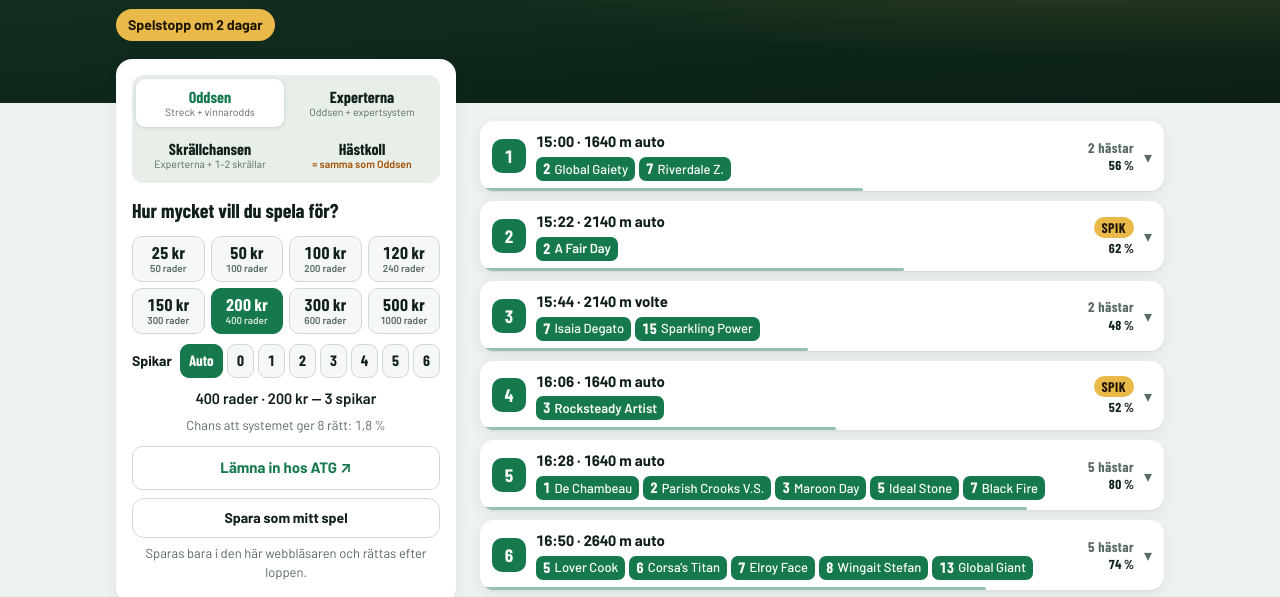
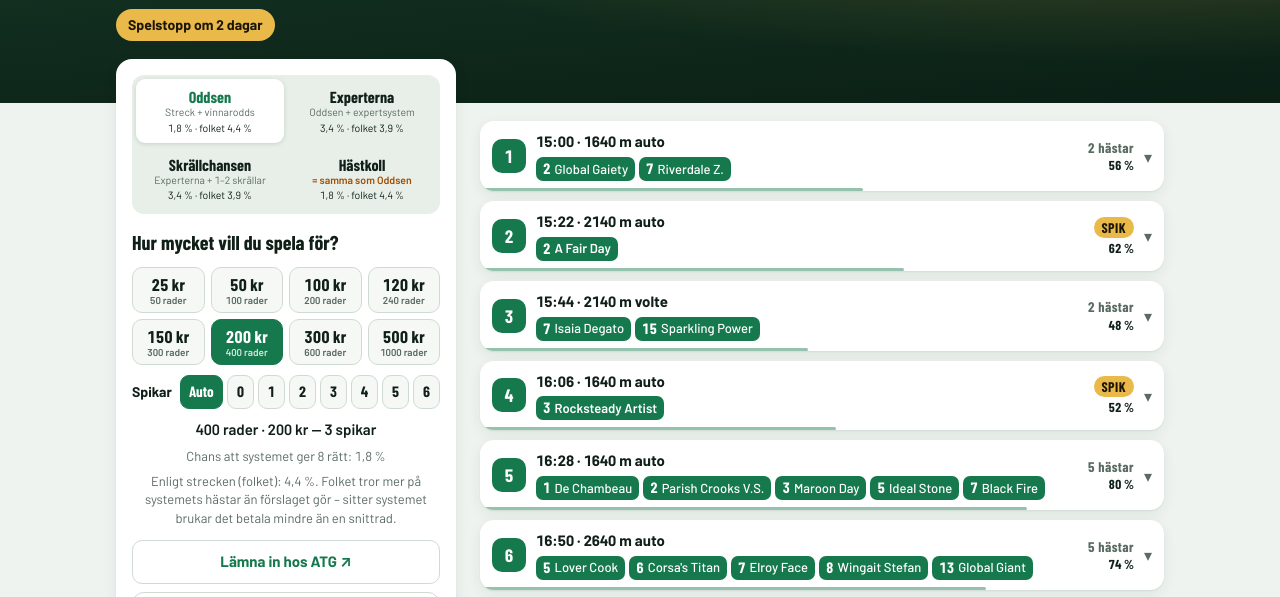
Before and after one commit to KKandenas/travguiden, a plain HTML site: page docs/index.html in a window 1280 px wide. Shown: the part 150-747 px from the top of the page. Drawn offline with nearby package versions, Linux system fonts and the light colour scheme; a web font is replaced by a local one.

Commit message:
Kupongen: systemets chans mot folkets
Varje förslagsknapp visar chansen för alla rätt enligt förslaget och samma
chans räknad på strecken ("0,8 % · folket 2,4 %"), och under sammanfattningen
står vad skillnaden betyder för utdelningen. Underlag: i V85 är favoriterna
överstreckade (652 lopp: minst 25 % streck vann 312 gånger mot strecknas 344
och Oddsens 316), så de flesta system ligger under folket.

Co-Authored-By: Claude Opus 5.5 <noreply@anthropic.com>
Claude-Session: https://claude.ai/code/session_01Wpwq5yFtbvTUKucoBcAAyx

```diff
--- a/docs/app.css
+++ b/docs/app.css
@@ -131,6 +131,8 @@ h1 { font-family: var(--rubrikfont); font-size: 36px; font-weight: 800; line-hei
 .forslag button[aria-checked="true"] { background: var(--yta); box-shadow: 0 1px 4px rgba(10, 40, 25, .15); }
 .forslag button[aria-checked="true"] b { color: var(--primar); }
 .forslag button.lika span { color: var(--orange-text); font-weight: 600; }
+.forslag button small.folk { display: block; margin-top: 3px; font-size: 10.5px; color: var(--text); font-variant-numeric: tabular-nums; }
+.forslag button small.folk:empty { display: none; }
 .forslag button:focus-visible { outline: 2px solid var(--gul); outline-offset: 2px; }
 .budgetknappar { display: grid; grid-template-columns: repeat(4, 1fr); gap: 6px; }
 .budgetknappar button {
--- a/docs/app.js
+++ b/docs/app.js
@@ -1,9 +1,9 @@
 import {
-  BUDGETAR, RADPRIS, VARDE_GRANS, deltagare, kronor, optimera, ratta, sammanfattning, skrallchanser,
+  BUDGETAR, RADPRIS, VARDE_GRANS, deltagare, folketsChans, kronor, optimera, ratta, sammanfattning, skrallchanser,
   skrallKrav, vinst,
-} from "./optimizer.js?v=20261118a";
-import { KALLOR, PERIODER, backtesta, iPeriod, sammanstall } from "./backtest.js?v=20261118a";
-import * as minaSpel from "./minaspel.js?v=20261118a";
+} from "./optimizer.js?v=20261118b";
+import { KALLOR, PERIODER, backtesta, iPeriod, sammanstall } from "./backtest.js?v=20261118b";
+import * as minaSpel from "./minaspel.js?v=20261118b";
 
 const $ = (id) => document.getElementById(id);
 const LAGRING = "travguiden";
@@ -189,17 +189,37 @@ function markeraForslag() {
   for (const b of document.querySelectorAll(".forslag button")) b.setAttribute("aria-checked", String(b.dataset.kalla === state.kalla));
 }
 
-/** Markera förslag som ger exakt samma system som Oddsen (t.ex. innan expertsystemen eller Hästkoll finns). */
+/** Markera förslag som ger exakt samma system som Oddsen (t.ex. innan expertsystemen eller Hästkoll finns), och
+ *  visa på varje knapp systemets chans för alla rätt mot folkets (strecken), så att man ser skillnaden före valet. */
 function markeraLika(box, data, budget, lasningar, spikar = {}, uteslutna = {}) {
   const nyckel = (r) => (r.ok ? JSON.stringify(r.val.map((v) => [...v.nr].sort((x, y) => x - y))) : "");
-  const oddsen = nyckel(optimeraForslag(data, "modell", budget, lasningar, spikar, uteslutna));
+  const res = (k) => optimeraForslag(data, k, budget, lasningar, spikar, uteslutna);
+  const oddsen = nyckel(res("modell"));
   for (const b of box.querySelectorAll("button[data-kalla]")) {
     const k = b.dataset.kalla, under = b.querySelector("span");
     under.dataset.under ??= under.textContent;
-    const lika = k !== "modell" && nyckel(optimeraForslag(data, k, budget, lasningar, spikar, uteslutna)) === oddsen;
+    const r = res(k);
+    const lika = k !== "modell" && nyckel(r) === oddsen;
     b.classList.toggle("lika", lika);
     under.textContent = lika ? "= samma som Oddsen" : under.dataset.under;
+    let folk = b.querySelector(".folk");
+    if (!folk) b.append(folk = el("small", { class: "folk" }));
+    const f = r.ok ? folketsChans(avdelningarFor(data, k), r.val) : null;
+    folk.textContent = f ? `${kortChans(f.chans)} · folket ${kortChans(f.folket)}` : "";
+    folk.title = f ? `Chans för ${spelFor(data).antal_avd} rätt enligt förslaget och enligt strecken` : "";
   }
+}
+const kortChans = (p) => (p >= 0.001 ? `${decimal(p * 100, 1)} %` : "<0,1 %");
+
+/** Raden under systemets chans: folkets chans för samma system, och vad skillnaden betyder för utdelningen. */
+function folkText(data, kalla, r) {
+  if (!r.ok) return "";
+  const { chans, folket } = folketsChans(avdelningarFor(data, kalla), r.val);
+  const kvot = chans / folket;
+  const bas = `Enligt strecken (folket): ${chansText(folket)}.`;
+  if (kvot <= 0.8) return `${bas} Folket tror mer på systemets hästar än förslaget gör – sitter systemet brukar det betala mindre än en snittrad.`;
+  if (kvot >= 1.25) return `${bas} Förslaget tror mer på systemets hästar än folket gör – sitter systemet brukar det betala mer än en snittrad.`;
+  return `${bas} Ungefär som förslaget – utdelningen brukar bli som för en snittrad.`;
 }
 
 /** Chans och streck som andelar bland de hästar som startar (samma som optimeraren räknar med). */
@@ -289,6 +309,7 @@ function uppdatera() {
   const r = state.resultat;
   $("sammanfattning").textContent = r.ok ? sammanfattning(r) : r.fel;
   $("systemchans").textContent = r.ok ? `Chans att systemet ger ${spelFor(d).antal_avd} rätt: ${chansText(r.chans)}` : "";
+  $("folkchans").textContent = folkText(d, state.kalla, r);
   const info = forslagInfo(d, state.kalla, r);
   $("forslag-info").textContent = info;
   $("forslag-info").hidden = !info;
@@ -1022,7 +1043,7 @@ function perInsatsRuta(historik) {
       };
       try {
         // Egen tråd: sidan fryser inte och beräkningen går i full fart (10–15 s)
-        const w = new Worker("backtest_worker.js?v=20261118a", { type: "module" });
+        const w = new Worker("backtest_worker.js?v=20261118b", { type: "module" });
         w.onmessage = (m) => {
           if (m.data.framsteg) knapp.textContent = `Räknar … ${Math.round(m.data.framsteg * 100)} %`;
           if (m.data.klar) { w.terminate(); klart(m.data.klar); }
--- a/docs/backtest.js
+++ b/docs/backtest.js
@@ -7,7 +7,7 @@
 //   (de två sista finns bara för omgångar där experternas system respektive Hästkoll fanns; null = saknas).
 // Chanserna är walk-forward: räknade med vikter som bara sett lopp före omgångens månad.
 
-import { LAMBDA, RADPRIS, SKRALL, optimera, ratta, skrallKrav, vinst } from "./optimizer.js?v=20261118a";
+import { LAMBDA, RADPRIS, SKRALL, optimera, ratta, skrallKrav, vinst } from "./optimizer.js?v=20261118b";
 
 // Förslagen i appen plus Strecken (folkets bedömning som chans) som jämförelse. Experterna finns bara för
 // omgångar där experternas system sparades (h har då ett fjärde värde).
--- a/docs/backtest_worker.js
+++ b/docs/backtest_worker.js
@@ -1,6 +1,6 @@
 // Räknar backtestet för alla förslag och insatser i en egen tråd, så att sidan inte fryser (app.js → perInsatsRuta).
-import { backtestaAlla } from "./backtest.js?v=20261118a";
-import { BUDGETAR } from "./optimizer.js?v=20261118a";
+import { backtestaAlla } from "./backtest.js?v=20261118b";
+import { BUDGETAR } from "./optimizer.js?v=20261118b";
 
 self.onmessage = (e) => {
   let senast = 0;
--- a/docs/index.html
+++ b/docs/index.html
@@ -14,8 +14,8 @@
 <link rel="preconnect" href="https://fonts.googleapis.com">
 <link rel="preconnect" href="https://fonts.gstatic.com" crossorigin>
 <link rel="stylesheet" href="https://fonts.googleapis.com/css2?family=Barlow:wght@400;500;600;700&family=Barlow+Condensed:wght@600;700;800&display=swap">
-<link rel="stylesheet" href="app.css?v=20261118a">
-<script type="module" src="app.js?v=20261118a"></script>
+<link rel="stylesheet" href="app.css?v=20261118b">
+<script type="module" src="app.js?v=20261118b"></script>
 </head>
 <body data-vy="kupong">
 <header class="topp">
@@ -72,6 +72,7 @@
           </div>
           <p id="sammanfattning" class="sammanfattning" aria-live="polite"></p>
           <p id="systemchans" class="forklaring-kort"></p>
+          <p id="folkchans" class="forklaring-kort"></p>
           <p id="forslag-info" class="forklaring-kort" aria-live="polite" hidden></p>
           <p id="fel" class="fel" role="alert" hidden></p>
           <a id="lamna-in" class="lamna-in" href="https://www.atg.se/spel/V85" target="_blank" rel="noopener noreferrer">Lämna in hos ATG<span class="sr-only"> (öppnas i nytt fönster)</span> <span aria-hidden="true">↗</span></a>
@@ -155,6 +156,7 @@
     <section class="kort nytt" aria-labelledby="nytt-rubrik">
       <h2 id="nytt-rubrik">Nytt i Travguiden</h2>
       <ul class="nytt-lista">
+        <li><time datetime="2026-11-18">18 nov</time> <b>Folket:</b> varje förslag visar systemets chans för alla rätt bredvid folkets (räknad på strecken), så att man ser hur mycket förslagen går mot folket.</li>
         <li><time datetime="2026-11-18">18 nov</time> <b>AI-kommentarerna och Hästkoll</b> fungerar igen efter två veckors uppehåll – Google hade ändrat sitt gränssnitt.</li>
         <li><time datetime="2026-11-18">18 nov</time> <b>Stryk häst:</b> tryck två gånger på en hästs ruta (🔒, sedan ✕) för att ta bort den ur systemet, till exempel om du tycker att systemet tagit med för många hästar i ett lopp.</li>
         <li><time datetime="2026-11-13">13 nov</time> <b>Jackpot</b> visas i kupongens rubrik när det finns extra pengar i potten för alla rätt.</li>
@@ -184,6 +186,7 @@
         <li><b>Chans</b> – Travguidens bedömning av hur troligt det är att hästen vinner.</li>
         <li><span class="prick inline" aria-hidden="true"></span> <b>Orange prick</b> – chansen är minst två procentenheter högre än strecken. Hästen är understreckad och betalar mer om den vinner.</li>
         <li>Gröna rutor är systemets hästar. Tryck på en ruta för att låsa hästen 🔒 – den kommer då alltid med, och resten av systemet räknas om runt den. Tryck en gång till för att stryka hästen ✕ – den kommer då aldrig med, och pengarna läggs där de gör mest nytta, kanske i en annan avdelning. Ett tredje tryck gör hästen valfri igen.</li>
+        <li><b>Folket</b> – under systemets chans för alla rätt står samma chans räknad på strecken, och på varje förslag står båda (till exempel "0,8 % · folket 2,4 %"). Är folkets chans högre tror folket mer på systemets hästar än förslaget gör, och sitter systemet brukar det betala mindre än en snittrad. Det är vanligt i V85, där favoriterna är överstreckade: de vinner omkring 10 % mer sällan än strecken säger. Systemen har ändå med dem, eftersom man måste träffa alla avdelningar. Siffran gäller bara högsta vinstgruppen och är aldrig bättre än förslagets egen chans – den lovar ingen vinst.</li>
         <li><b>Spika</b> på en häst gör den till ensam häst i avdelningen. Under insatsen väljer du hur många spikar systemet ska ha (<b>Auto</b> = Travguiden väljer); dina egna spikar räknas in, och resten väljer systemet.</li>
       </ul>
     </section>
--- a/docs/minaspel.js
+++ b/docs/minaspel.js
@@ -3,7 +3,7 @@
 // därmed förslaget ändras fram till spelstopp. Rättningen använder senaste.json för förra omgången och
 // historik.json för äldre omgångar.
 
-import { ratta, vinst } from "./optimizer.js?v=20261118a";
+import { ratta, vinst } from "./optimizer.js?v=20261118b";
 
 export const NYCKEL = "travguiden-mina-spel";
 export const MAX_SPEL = 500;
--- a/docs/optimizer.js
+++ b/docs/optimizer.js
@@ -197,6 +197,23 @@ function lasningsfel(avdelningar, lasningar, maxRader, radpris) {
     : "Dina låsningar går inte ihop med den här budgeten. Välj en annan budget eller lås upp något.";
 }
 
+/**
+ * Systemets chans för alla rätt enligt förslaget, och samma chans räknad på strecken ("folket"). Folkets chans är
+ * också andelen av folkets rader som finns i systemet. Är folkets chans högre än systemets tror folket mer på
+ * systemets hästar än förslaget gör, och en vinst brukar betala mindre än en snittrad (favoriterna i V85 är
+ * överstreckade, se README). Samma andelar som optimeraren räknar med.
+ * @returns {chans, folket}
+ */
+export function folketsChans(avdelningar, val) {
+  let chans = 1, folket = 1;
+  for (const v of val) {
+    const h = deltagare(avdelningar.find((a) => a.avd === v.avd)).filter((x) => v.nr.includes(x.nr));
+    chans *= h.reduce((s, x) => s + x.chans, 0);
+    folket *= h.reduce((s, x) => s + x.streck, 0);
+  }
+  return { chans, folket };
+}
+
 export const kronor = (x) => `${Number.isInteger(x) ? x : x.toFixed(2).replace(".", ",")} kr`;
 
 /** "6 spikar · 2 gardering · 192 rader · 96 kr" */
```
Also changed, not shown: tests/js/optimizer.test.mjs (+12 -1 lines), tests/ui/rok.mjs (+6 -0 lines), 1 other file.
